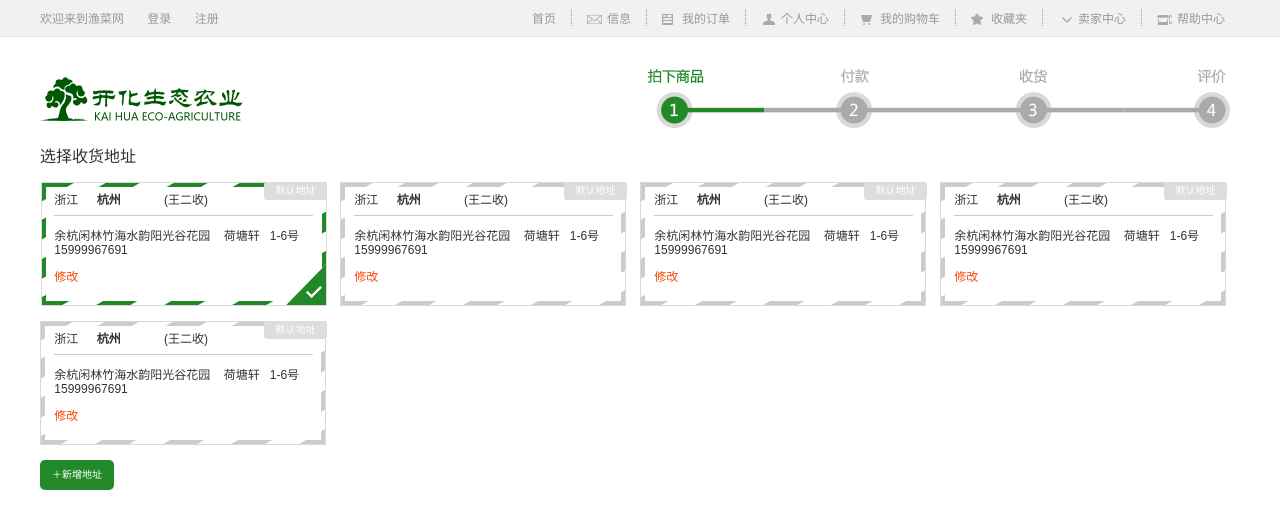
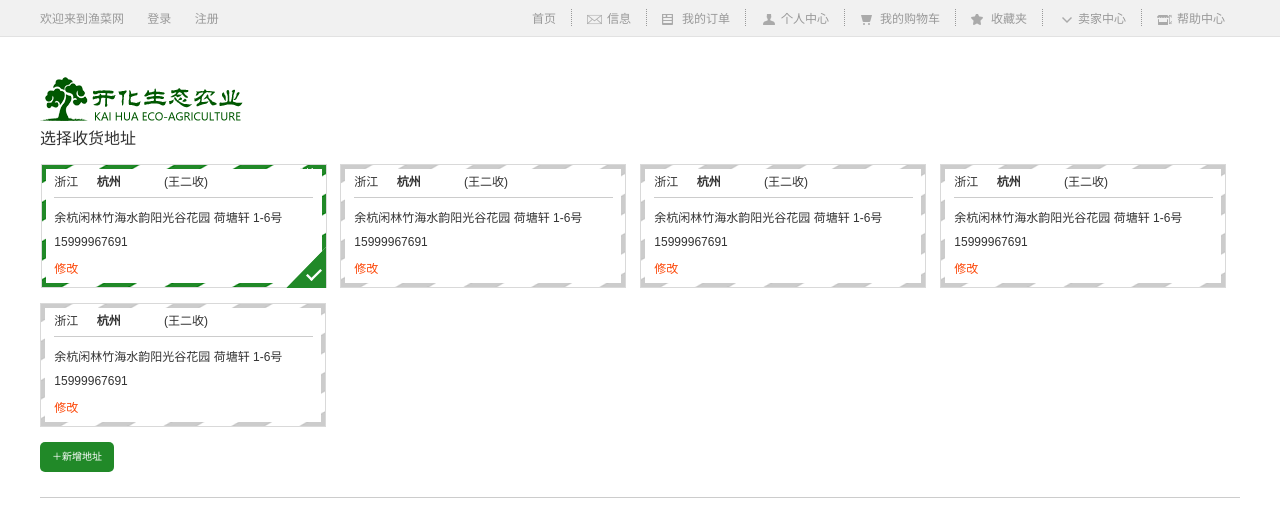
Before and after one commit to VinceSir/yucaimall, a plain HTML site: page price_order.html in a window 1280 px wide. Shown: the top 513 px of the page. Drawn offline with Linux system fonts and the light colour scheme.

Commit message:
edit price order

```diff
--- a/buy_info.html
+++ b/price_order.html
@@ -51,11 +51,9 @@
                 <img src="theme/images/inde_logo.png" alt="">
             </a>
         </div>
-        <div class="fr">
-            <img src="theme/images/buy_lc.png" alt="">
-        </div>
+        <div class="clear"></div>
     </div>
-    <div class="clear"></div>
+
 </div>
 </div>
 <div class="buy_main">
@@ -64,86 +62,61 @@
             <p class="font_s_16">选择收货地址</p>
             <ul class="address">
                 <li class="defalt_adr">
-                    <span class="isDefault">默认地址</span>
                     <p class="address_title">
                         <span>浙江</span>
                         <i class="a_city">杭州</i>
                         <span class="p_l40">(<i>王二</i>收)</span>
                     </p>
-                    <p class="p_t10">
-                        <span>余杭闲林竹海水韵阳光谷花园 </span>&nbsp;&nbsp;
-                        <span>荷塘轩</span>&nbsp;&nbsp;
-                        <span>1-6号</span>&nbsp;&nbsp;
-                        <span>15999967691</span>
-                    </p>
+                    <p class="p_t10">余杭闲林竹海水韵阳光谷花园 荷塘轩 1-6号</p>
+                    <p class="p_t10">15999967691</p>
                     <p class="p_t10"><a class="a_modidy" href="javascript:;">修改</a></p>
                     <img src="theme/images/isSelect.png" class="fr isSelect">
                     <input type="radio" value="">
                 </li>
                 <li class="other_adr">
-                    <span class="isDefault">默认地址</span>
                     <p class="address_title">
                         <span>浙江</span>
                         <i class="a_city">杭州</i>
                         <span class="p_l40">(<i>王二</i>收)</span>
                     </p>
-                    <p class="p_t10">
-                        <span>余杭闲林竹海水韵阳光谷花园 </span>&nbsp;&nbsp;
-                        <span>荷塘轩</span>&nbsp;&nbsp;
-                        <span>1-6号</span>&nbsp;&nbsp;
-                        <span>15999967691</span>
-                    </p>
+                    <p class="p_t10">余杭闲林竹海水韵阳光谷花园 荷塘轩 1-6号</p>
+                    <p class="p_t10">15999967691</p>
                     <p class="p_t10"><a class="a_modidy" href="javascript:;">修改</a></p>
                     <img src="theme/images/isSelect.png" class="fr isSelect">
                     <input type="radio" value="">
                 </li>
                 <li class="other_adr">
-                    <span class="isDefault">默认地址</span>
                     <p class="address_title">
                         <span>浙江</span>
                         <i class="a_city">杭州</i>
                         <span class="p_l40">(<i>王二</i>收)</span>
                     </p>
-                    <p class="p_t10">
-                        <span>余杭闲林竹海水韵阳光谷花园 </span>&nbsp;&nbsp;
-                        <span>荷塘轩</span>&nbsp;&nbsp;
-                        <span>1-6号</span>&nbsp;&nbsp;
-                        <span>15999967691</span>
-                    </p>
+                    <p class="p_t10">余杭闲林竹海水韵阳光谷花园 荷塘轩 1-6号</p>
+                    <p class="p_t10">15999967691</p>
                     <p class="p_t10"><a class="a_modidy" href="javascript:;">修改</a></p>
                     <img src="theme/images/isSelect.png" class="fr isSelect">
                     <input type="radio" value="">
                 </li>
                 <li class="other_adr">
-                    <span class="isDefault">默认地址</span>
                     <p class="address_title">
                         <span>浙江</span>
                         <i class="a_city">杭州</i>
                         <span class="p_l40">(<i>王二</i>收)</span>
                     </p>
-                    <p class="p_t10">
-                        <span>余杭闲林竹海水韵阳光谷花园 </span>&nbsp;&nbsp;
-                        <span>荷塘轩</span>&nbsp;&nbsp;
-                        <span>1-6号</span>&nbsp;&nbsp;
-                        <span>15999967691</span>
-                    </p>
+                    <p class="p_t10">余杭闲林竹海水韵阳光谷花园 荷塘轩 1-6号</p>
+                    <p class="p_t10">15999967691</p>
                     <p class="p_t10"><a class="a_modidy" href="javascript:;">修改</a></p>
                     <img src="theme/images/isSelect.png" class="fr isSelect">
                     <input type="radio" value="">
                 </li>
                 <li class="other_adr">
-                    <span class="isDefault">默认地址</span>
                     <p class="address_title">
                         <span>浙江</span>
                         <i class="a_city">杭州</i>
                         <span class="p_l40">(<i>王二</i>收)</span>
                     </p>
-                    <p class="p_t10">
-                        <span>余杭闲林竹海水韵阳光谷花园 </span>&nbsp;&nbsp;
-                        <span>荷塘轩</span>&nbsp;&nbsp;
-                        <span>1-6号</span>&nbsp;&nbsp;
-                        <span>15999967691</span>
-                    </p>
+                    <p class="p_t10">余杭闲林竹海水韵阳光谷花园 荷塘轩 1-6号</p>
+                    <p class="p_t10">15999967691</p>
                     <p class="p_t10"><a class="a_modidy" href="javascript:;">修改</a></p>
                     <img src="theme/images/isSelect.png" class="fr isSelect">
                     <input type="radio" value="">
--- a/theme/css/cart.css
+++ b/theme/css/cart.css
@@ -68,7 +68,7 @@
 }
 .isSelect{
     position: relative;
-    bottom: 20px;
+    bottom: 29px;
     right: 1px;
 }
 .isDefault{
```
